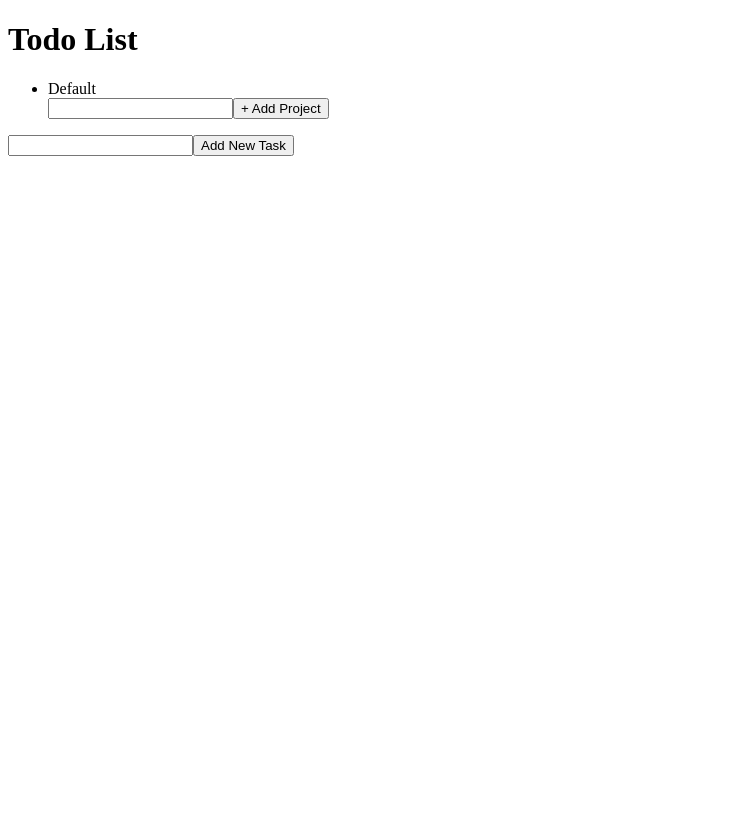
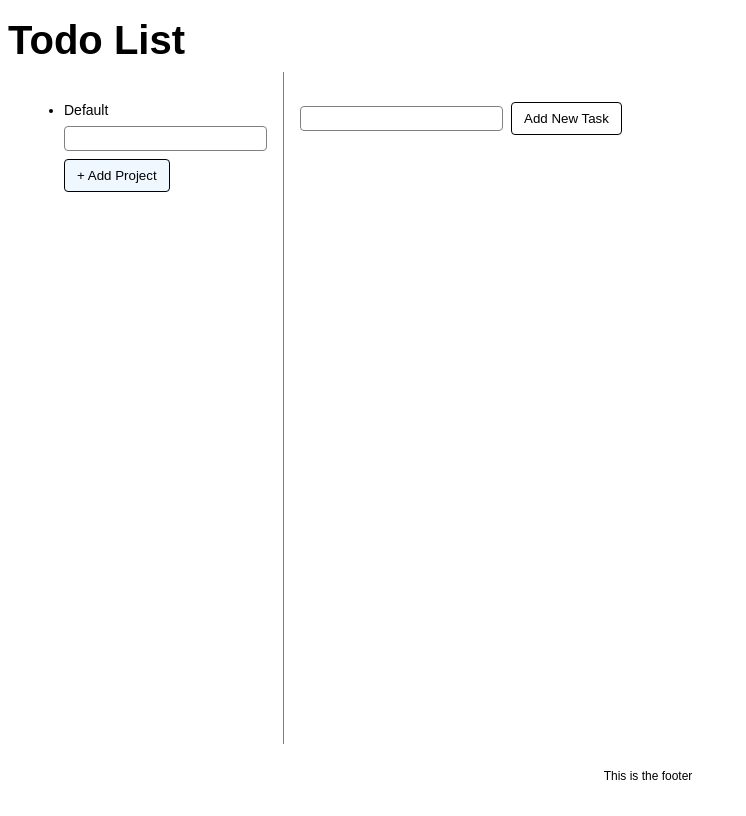
Before and after one commit to matic1010/todo-list, a website built with webpack: page dist/index.html in a window 1280 px wide. Shown: the whole page, without its empty margins (0-746 px from the left). Built offline with nearby package versions, Linux system fonts and the light colour scheme.

Commit message:
some styling

```diff
--- a/src/components/UI.js
+++ b/src/components/UI.js
@@ -8,13 +8,15 @@ export default class UI {
   }
 
   render() {
-    const contentContainer = document.getElementById('content');
+    const sidebar = document.querySelector('.sidebar');
+    const taskContainer = document.querySelector('.task-view');
     const projectList = this.generateProjects();
     const taskList = this.generateTasks();
-    const taskInput = this.generatetTaskInput();
-    contentContainer.appendChild(projectList);
-    contentContainer.appendChild(taskList);
-    contentContainer.appendChild(taskInput);
+    const taskInput = this.generateTaskInput();
+
+    sidebar.appendChild(projectList);
+    taskContainer.appendChild(taskList);
+    taskContainer.appendChild(taskInput);
   }
 
   generateProjects() {
@@ -49,15 +51,15 @@ export default class UI {
 
   generateTask(task) {
     const taskElement = document.createElement('li');
+    if (task.completed) {
+      taskElement.classList.add('completed');
+    }
     taskElement.textContent = task.name;
-    const toggleCompletedButton = document.createElement('button');
-    toggleCompletedButton.innerHTML = 'completed';
-    toggleCompletedButton.addEventListener('click', () => {
+    taskElement.addEventListener('click', () => {
       const taskToToggle = task;
       taskToToggle.toggleCompleted();
-      taskElement.classList.toggle('completed');
+      this.reload();
     });
-    taskElement.appendChild(toggleCompletedButton);
     return taskElement;
   }
 
@@ -85,7 +87,7 @@ export default class UI {
     return projectInputDiv;
   }
 
-  generatetTaskInput() {
+  generateTaskInput() {
     const taskInputDiv = document.createElement('div');
     const taskInput = document.createElement('input');
     taskInput.id = 'task-input';
@@ -111,8 +113,10 @@ export default class UI {
   }
 
   reload() {
-    const contentContainer = document.getElementById('content');
-    contentContainer.innerHTML = '';
+    const taskContainer = document.querySelector('.task-view');
+    const sidebar = document.querySelector('.sidebar');
+    taskContainer.innerHTML = '';
+    sidebar.innerHTML = '';
     this.render();
   }
 }
--- a/src/style.css
+++ b/src/style.css
@@ -1,3 +1,85 @@
+:root {
+  font-size: 10px;
+  box-sizing: border-box;
+  margin: 0;
+  padding: 0;
+}
+
+body {
+  display: flex;
+  flex-direction: column;
+  font-family: Arial, Helvetica, sans-serif;
+  height: 100vh;
+  width: 100vw;
+}
+
+input {
+  border: 1px solid grey;
+  border-radius: 4px;
+  padding: 4px 12px;
+  outline: none;
+}
+
+button {
+  background-color: inherit;
+  outline: none;
+  border: 1px solid black;
+  border-radius: 4px;
+  padding: 8px 12px;
+}
+
+li {
+  margin-bottom: 8px;
+}
+
+header {
+  height: 64px;
+  display: flex;
+  align-items: center;
+}
+
+header h1 {
+  font-size: 4rem;
+}
+
+#content {
+  flex: 1;
+  display: grid;
+  grid-template-columns: 1fr 4fr;
+}
+
+.sidebar {
+  font-size: 1.4rem;
+  padding: 16px;
+  border-right: 1px solid grey;
+}
+
+.sidebar button {
+  background-color: aliceblue;
+  margin-top: 8px;
+}
+
+.task-view {
+  padding: 16px;
+  font-size: 1.4rem;
+}
+
+.task-view li {
+  width: 100%;
+}
+
+.task-view button {
+  margin-left: 8px;
+}
+
 .completed {
   text-decoration: line-through;
 }
+
+footer {
+  height: 64px;
+  font-size: 1.2rem;
+  display: flex;
+  align-items: center;
+  justify-content: center;
+}
```
Also changed, not shown: dist/index.html.
